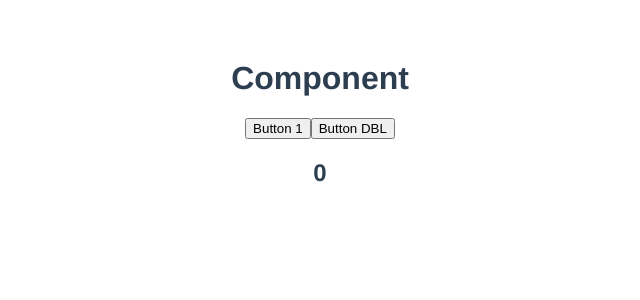
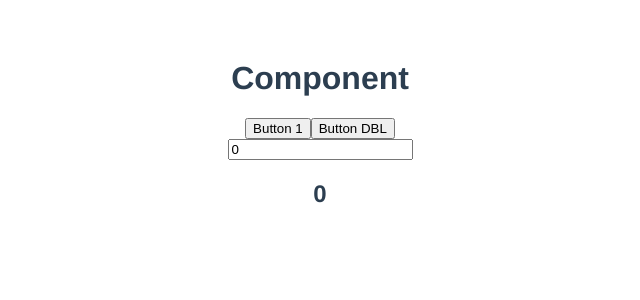
Before and after one commit to Ashadozzaman/vue-project, a Vue app: page / in a window 1280 px wide. Shown: the top 300 px of the page, without its empty margins (320-960 px from the left). Built offline with nearby package versions, Linux system fonts and the light colour scheme.

Commit message:
class 10 two way buinding

```diff
--- a/src/components/Ashadozzaman.vue
+++ b/src/components/Ashadozzaman.vue
@@ -5,7 +5,10 @@
 <h2>Degree: {{getStudentDetails('PSD').degree}}</h2>
 <p>Data: {{getAllData()}}</p> -->
 <button v-on:click="clickEvent()">Button 1</button>
-<button v-on:dblclick="dblclickEvent()">Button DBL</button>
+<button v-on:dblclick="dblclickEvent()">Button DBL</button><br>
+<input type="text" v-model="count">
+<!-- v-modela use for two data binding -->
+
 <h2>{{count}}</h2>
 </template>
 
@@ -22,7 +25,7 @@ export default {
                     vercity: 'GU',
                 };
             },
-            count:0,
+            count: 0,
         }
     },
     methods: {
@@ -32,10 +35,10 @@ export default {
                 id: this.Id,
             }
         },
-        clickEvent(){
-            this.count = this.count+1;
+        clickEvent() {
+            this.count = this.count + 1;
         },
-        dblclickEvent(){
+        dblclickEvent() {
             alert('dbl click');
         }
     }
```
